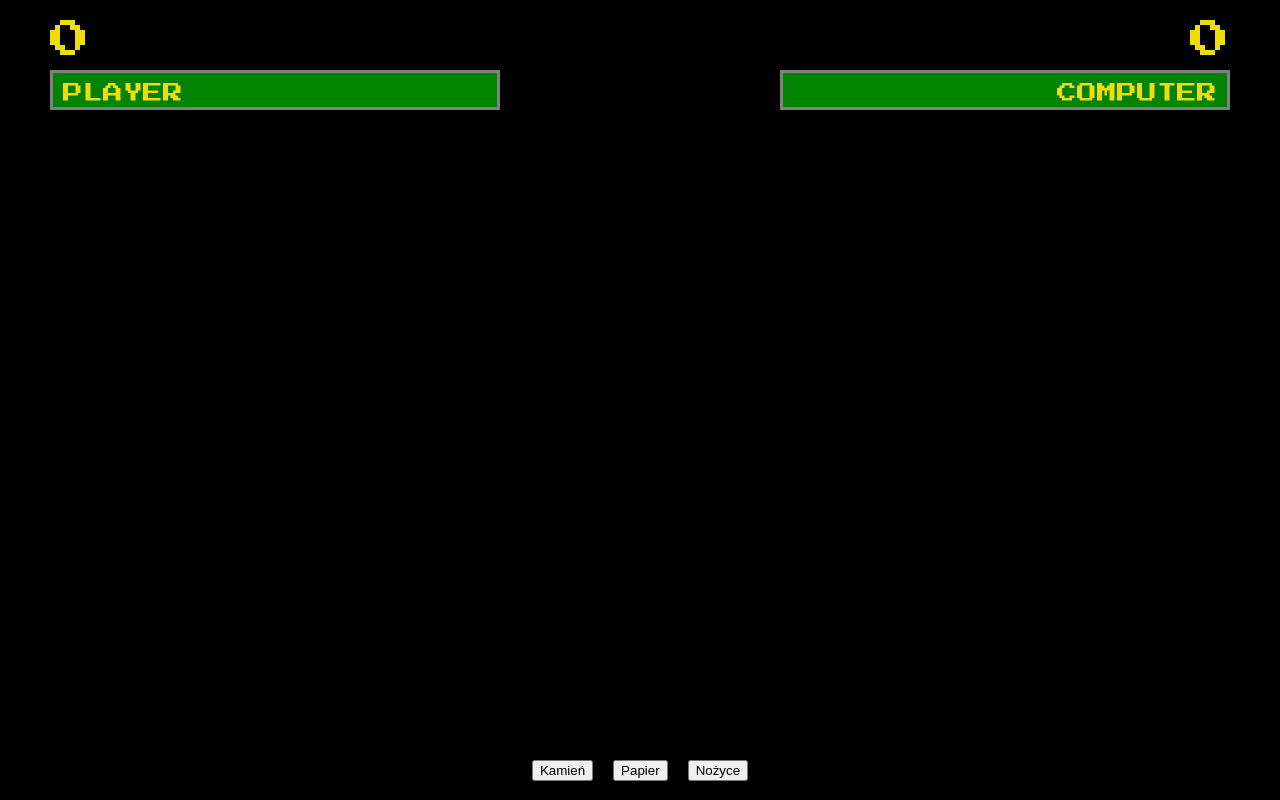
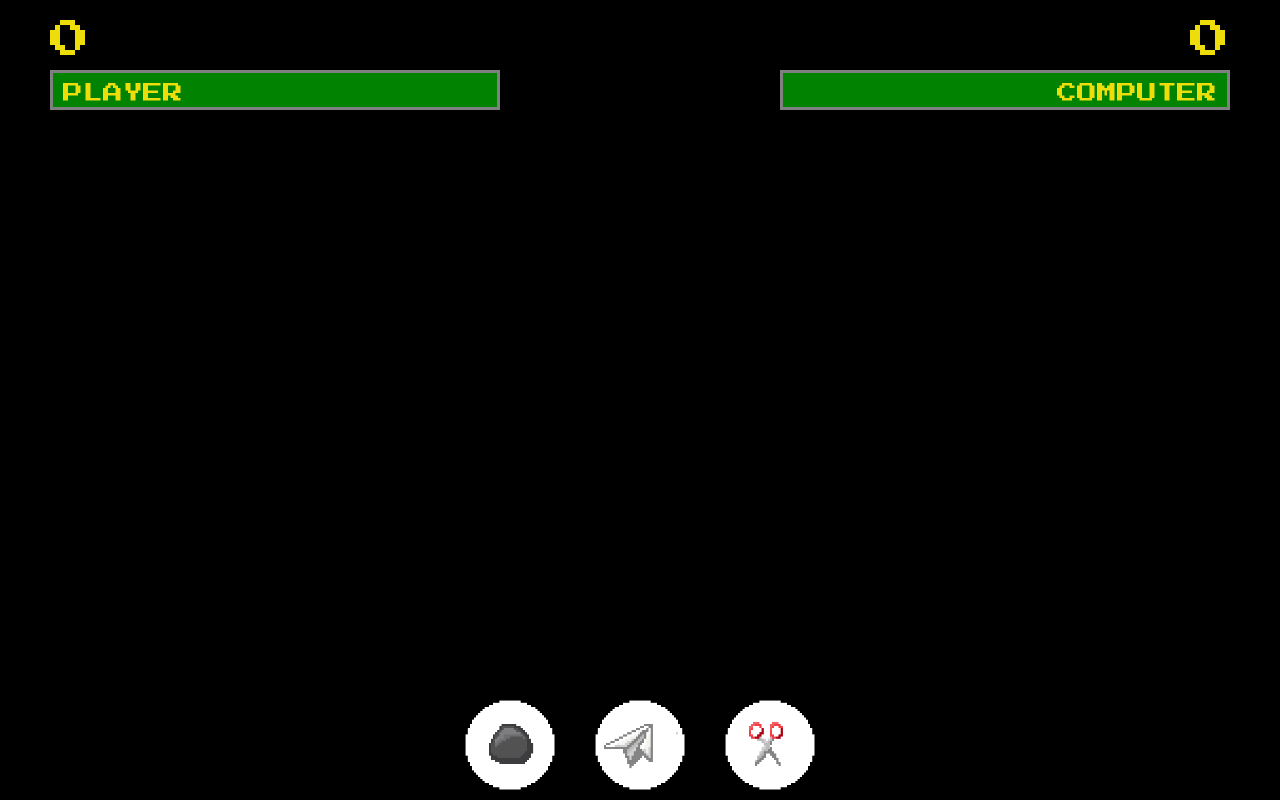
Before and after one commit to lapivoinerouge/javascript-prework, a website: page index.html in a window 1280 px wide. Drawn offline with Linux system fonts and the light colour scheme.

Commit message:
Add images for a move choice

```diff
--- a/index.html
+++ b/index.html
@@ -36,9 +36,9 @@
     </section>
     <footer>
         <div id="buttons">
-            <button type="button" id="play-rock">Kamień</button>
-            <button type="button" id="play-paper">Papier</button>
-            <button type="button" id="play-scissors">Nożyce</button>
+            <div class="button" id="play-rock"></div>
+            <div class="button" id="play-paper"></div>
+            <div class="button" id="play-scissors"></div>
         </div>
     </footer>
 	<script src="js/functions.js"></script>
--- a/js/functions.js
+++ b/js/functions.js
@@ -40,7 +40,7 @@ function updateScore() {
 
 function checkGameOver() {
     if (playerPoints >= 10 || computerPoints >= 10) {
-        const buttons = document.querySelectorAll('button');
+        const buttons = document.querySelectorAll('[class=button]');
         buttons.forEach(button => button.style.display = 'none');
     }
 }
--- a/sass/style.scss
+++ b/sass/style.scss
@@ -112,7 +112,7 @@ body {
 
 /* Operation Bar */
 footer {
-    height: 40px;
+    height: 100px;
     width: 100vw;
     margin: auto;
     position: fixed;
@@ -123,7 +123,31 @@ footer {
     display: flex;
     justify-content: center;
 
-    button {
-        margin: 0 10px;
+    .button {
+        margin: 0 20px;
+    }
+
+    #play-rock {
+        height: 90px;
+        width: 90px;
+        background-image: url('/images/choice-rock.png');
+        background-size: contain;
+        background-repeat: no-repeat;
+    }
+
+    #play-paper {
+        height: 90px;
+        width: 90px;
+        background-image: url('/images/choice-paper.png');
+        background-size: contain;
+        background-repeat: no-repeat;
+    }
+
+    #play-scissors {
+        height: 90px;
+        width: 90px;
+        background-image: url('/images/choice-scissors.png');
+        background-size: contain;
+        background-repeat: no-repeat;
     }
 }
```
Also changed, not shown: README.md, css/style.css, images/choice-paper.png (added), images/choice-rock.png (added), images/choice-scissors.png (added), images/screenshot.png (added), 1 other file.
